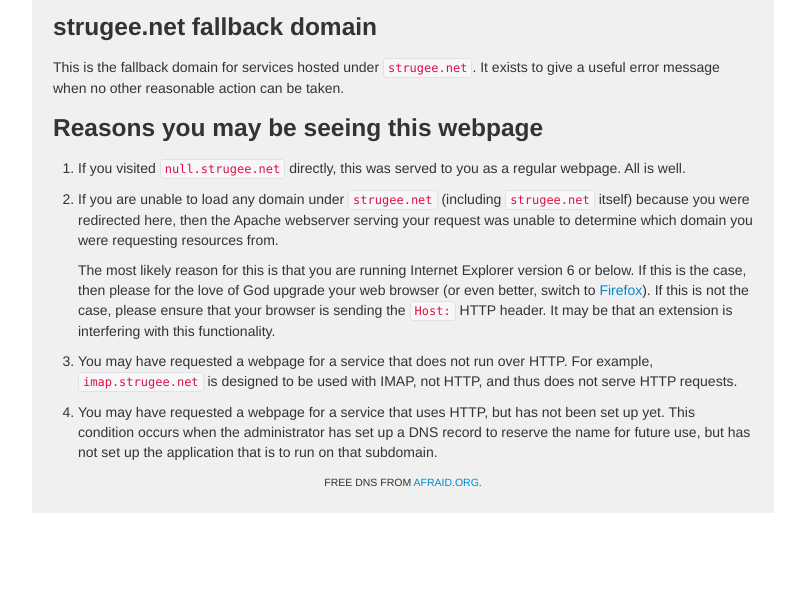
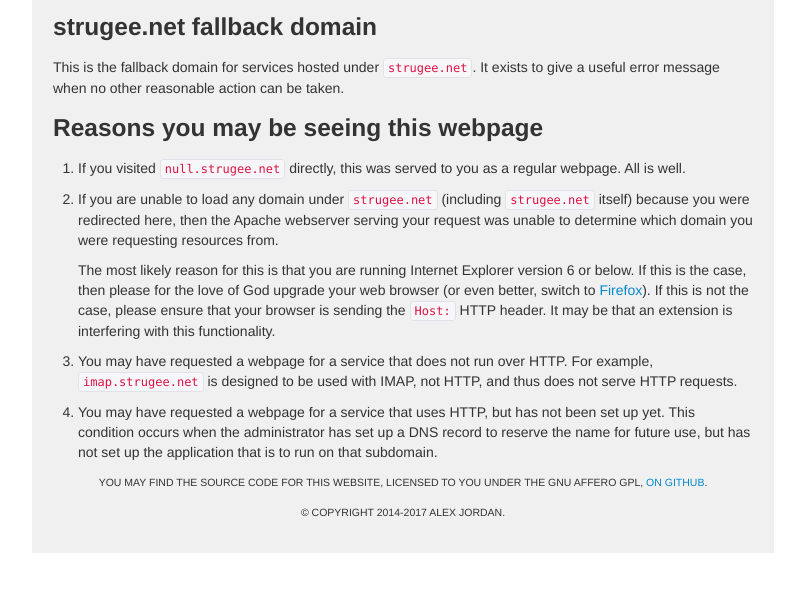
Before and after one commit to strugee/null.strugee.net, a plain HTML site: page index.html in a window 1280 px wide. Shown: the part 105-696 px from the top of the page, without its empty margins (237-1042 px from the left). Drawn offline with Linux system fonts and the light colour scheme.

Commit message:
Sync footer with strugee.net design

```diff
--- a/index.html
+++ b/index.html
@@ -73,7 +73,8 @@ along with null.strugee.net.  If not, see <http://www.gnu.org/licenses/>.
 			</section>
 			<section>
 				<footer>
-					Free DNS from <a href="http://afraid.org">afraid.org</a>.
+					<p>You may find the source code for this website, licensed to you under the GNU Affero GPL, <a href="https://github.com/strugee/null.strugee.net">on GitHub</a>.</p>
+					<p>&copy; Copyright 2014-2017 Alex Jordan.</p>
 				</footer>
 			</section>
 		</div> <!-- /container -->
```
